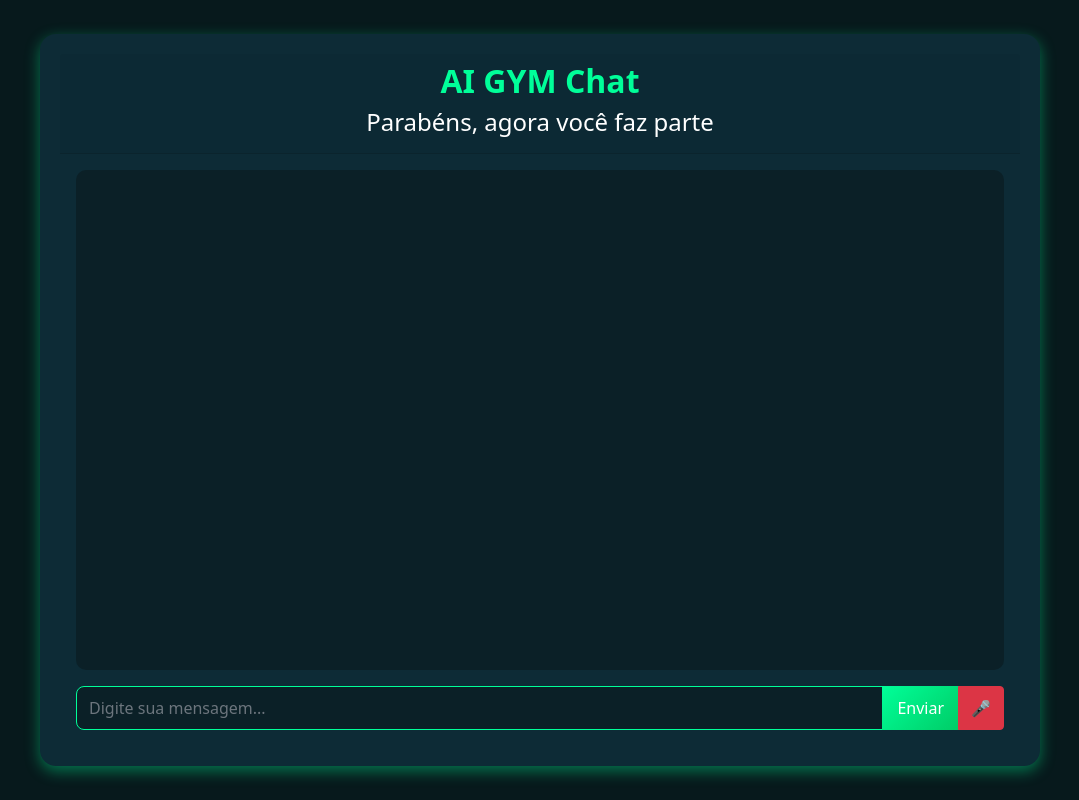
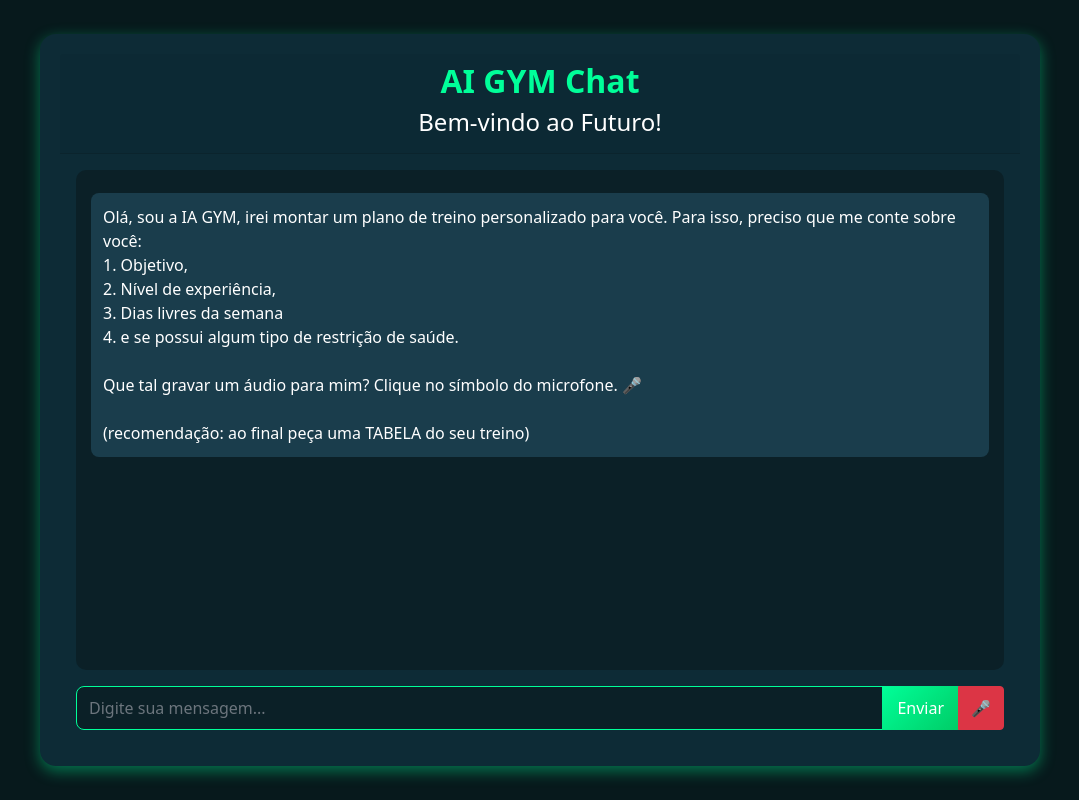
Before and after one commit to DarioAlef/ai_gym, a Flask app: page /chat in a window 1280 px wide. Shown: the whole page, without its empty margins (100-1179 px from the left). Run offline with Flask 3, Linux system fonts and the light colour scheme; some libraries are stand-ins or nearby versions.

Commit message:
show_day_03_final

```diff
--- a/api.py
+++ b/api.py
@@ -15,14 +15,17 @@ client = Groq(
     api_key=os.environ.get("GROQ_API_KEY"),
 )
 
-def get_groq_response(user_message):
+def get_groq_response(messages):
+    # Certifique-se de que o formato das mensagens está correto
+    formatted_messages = []
+    for message in messages:
+        formatted_messages.append({
+            "role": message['role'],  # Deve ser 'user' ou 'assistant'
+            "content": message['content']
+        })
+
     chat_completion = client.chat.completions.create(
-        messages=[
-            {
-                "role": "user",
-                "content": user_message,
-            }
-        ],
+        messages=formatted_messages,  # Use o formato correto
         model="llama-3.3-70b-versatile",
     )
 
--- a/routes.py
+++ b/routes.py
@@ -23,11 +23,13 @@ def planos():
 
 @bp.route("/send_message", methods=['POST'])
 def send_message():
-    user_message = request.form.get('message')
+    data = request.get_json()  # Mude para obter JSON
+    messages = data.get('messages', [])
 
     try:
-        # Usa a função importada do main.py
-        ai_response = get_groq_response(user_message)
+        # Construa a mensagem para enviar à API
+        user_message = messages[-1]['content']  # Pegue a última mensagem do usuário
+        ai_response = get_groq_response(messages)  # Envie o histórico de mensagens
 
         return jsonify({
             'status': 'success',
--- a/templates/chat.html
+++ b/templates/chat.html
@@ -7,7 +7,7 @@
     <div class="chat-card">
         <div class="card-header text-center">
             <h2 class="chat-title">AI GYM Chat</h2>
-            <h4 class="sub-title">Parabéns, agora você faz parte</h3>
+            <h4 class="sub-title">Bem-vindo ao Futuro!</h3>
         </div>
         <div class="card-body">
             <div id="chat-messages" class="chat-messages">
@@ -111,7 +111,7 @@ body {
 }
 </style>
 
-<!-- Bibliotecas necessárias -->
+<!-- Importando as libs necessárias  -->
 <script src="https://cdn.jsdelivr.net/npm/marked/marked.min.js"></script>
 <script src="https://cdnjs.cloudflare.com/ajax/libs/html2canvas/0.5.0-beta4/html2canvas.min.js"></script>
 <script src="https://cdnjs.cloudflare.com/ajax/libs/xlsx/0.17.0/xlsx.full.min.js"></script>
@@ -119,10 +119,11 @@ body {
 <script>
 let mediaRecorder;
 let audioChunks = [];
+let messageHistory = []; // Array para armazenar o histórico de mensagens
 
-// Função para mostrar a resposta da IA imediatamente
+// Função para mostrar a resposta da IA imediatamente assim que entrar
 function showAiMessageInstantly(element, message) {
-    element.innerHTML = message; // Apresenta a mensagem da IA imediatamente, sem efeitos de digitação.
+    element.innerHTML = message;
 }
 
 // Função para converter tabela HTML para CSV
@@ -173,6 +174,7 @@ function downloadAsPNG() {
     });
 }
 
+// Função para gravar áudio
 document.getElementById('record-button').addEventListener('click', async function() {
     if (!mediaRecorder || mediaRecorder.state === 'inactive') {
         const stream = await navigator.mediaDevices.getUserMedia({ audio: true });
@@ -201,6 +203,7 @@ document.getElementById('record-button').addEventListener('click', async functio
     }
 });
 
+// Função para enviar mensagem do usuário
 document.getElementById('chat-form').addEventListener('submit', async function(e) {
     e.preventDefault();
 
@@ -208,7 +211,10 @@ document.getElementById('chat-form').addEventListener('submit', async function(e
     const chatMessages = document.getElementById('chat-messages');
     const message = messageInput.value;
 
-    // Adiciona mensagem do usuário
+    // Adiciona mensagem do usuário ao histórico
+    messageHistory.push({ role: 'user', content: message });
+
+    // Adiciona mensagem do usuário no chat
     const userDiv = document.createElement('div');
     userDiv.className = 'message user-message';
     userDiv.textContent = message;
@@ -220,9 +226,9 @@ document.getElementById('chat-form').addEventListener('submit', async function(e
         const response = await fetch('/send_message', {
             method: 'POST',
             headers: {
-                'Content-Type': 'application/x-www-form-urlencoded',
+                'Content-Type': 'application/json', // Mudando para JSON
             },
-            body: `message=${encodeURIComponent(message)}`
+            body: JSON.stringify({ messages: messageHistory }) // Enviandoo histórico de mensagens
         });
 
         const data = await response.json();
@@ -232,7 +238,10 @@ document.getElementById('chat-form').addEventListener('submit', async function(e
             aiDiv.className = 'message ai-message';
             aiDiv.innerHTML = '';  // Inicializa o conteúdo vazio
 
-            // Apresenta a mensagem da IA imediatamente (sem intervalo)
+            // Adiciona a resposta da IA ao histórico
+            messageHistory.push({ role: 'assistant', content: data.response });
+
+            // Apresenta a mensagem da IA
             chatMessages.appendChild(aiDiv);
             showAiMessageInstantly(aiDiv, marked.parse(data.response));
 
@@ -254,6 +263,24 @@ marked.setOptions({
     sanitize: false, // Necessário para permitir tabelas HTML
     breaks: true
 });
+
+// Função para enviar mensagem de boas-vindas
+function sendWelcomeMessage() {
+    const welcomeMessage = "Olá, sou a IA GYM, irei montar um plano de treino personalizado para você. Para isso, preciso que me conte sobre você: \n1. Objetivo, \n2. Nível de experiência, \n3. Dias livres da semana \n4. e se possui algum tipo de restrição de saúde. \n\nQue tal gravar um áudio para mim? Clique no símbolo do microfone. 🎤 \n\n(recomendação: ao final peça uma TABELA do seu treino)";
+    const chatMessages = document.getElementById('chat-messages');
+
+    // Adiciona mensagem de boas-vindas
+    const aiDiv = document.createElement('div');
+    aiDiv.className = 'message ai-message';
+    aiDiv.innerHTML = welcomeMessage;  // Mensagem de boas-vindas
+    chatMessages.appendChild(aiDiv);
+
+    // Rola para a parte inferior do chat
+    chatMessages.scrollTop = chatMessages.scrollHeight;
+}
+
+// Chama a função de boas-vindas ao carregar a página
+window.onload = sendWelcomeMessage;
 </script>
 
-{% endblock %}
+{% endblock %}
--- a/templates/index.html
+++ b/templates/index.html
@@ -56,8 +56,9 @@
             transform: scale(1.1); /* Aumenta o tamanho do botão */
         }
 
+        /* Volta ao tamanho original quando o botão é pressionado */
         .btn:active {
-            transform: scale(1); /* Volta ao tamanho original quando o botão é pressionado */
+            transform: scale(1);
         }
 
         /* Adiciona um efeito de foco no botão */
--- a/templates/login.html
+++ b/templates/login.html
@@ -43,7 +43,7 @@
 
     <div class="fullscreen-bg"></div>
 
-    <!-- Câmera centralizada -->
+    <!-- Deixar a câmera centralizada -->
     <div class="camera-container">
         <video id="video-login" autoplay></video>
         <canvas id="canvas-login" style="display: none;"></canvas>
@@ -52,6 +52,7 @@
         </button>
     </div>
 
+    <!-- Script para iniciar a câmera -->
     <script>
         let videoLogin = document.getElementById('video-login');
         let streamLogin = null;
@@ -68,6 +69,7 @@
             }
         }
 
+        // Script para iniciar a detecção facial
         async function startFaceDetectionLogin() {
             const model = await faceDetection.createDetector();
 
```
